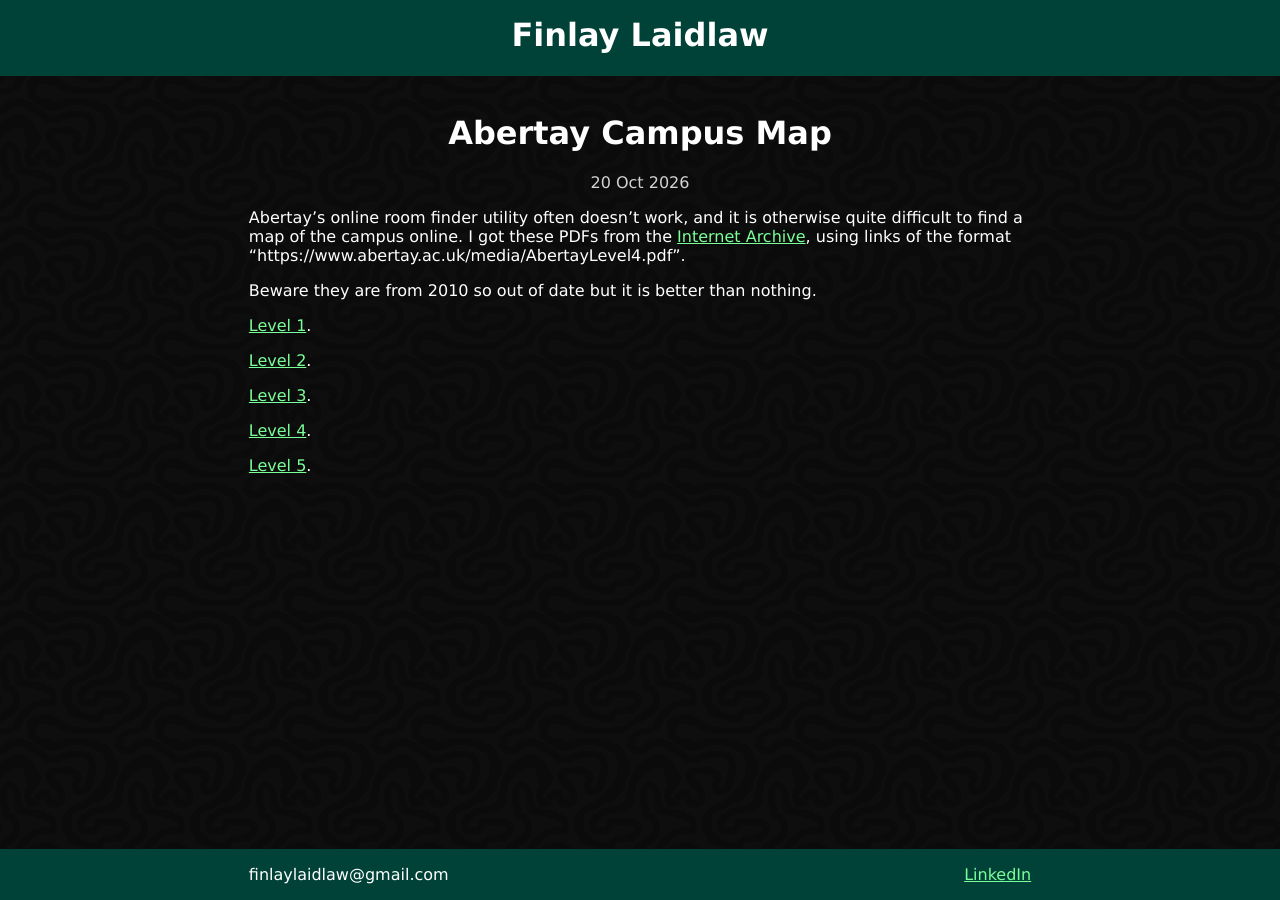
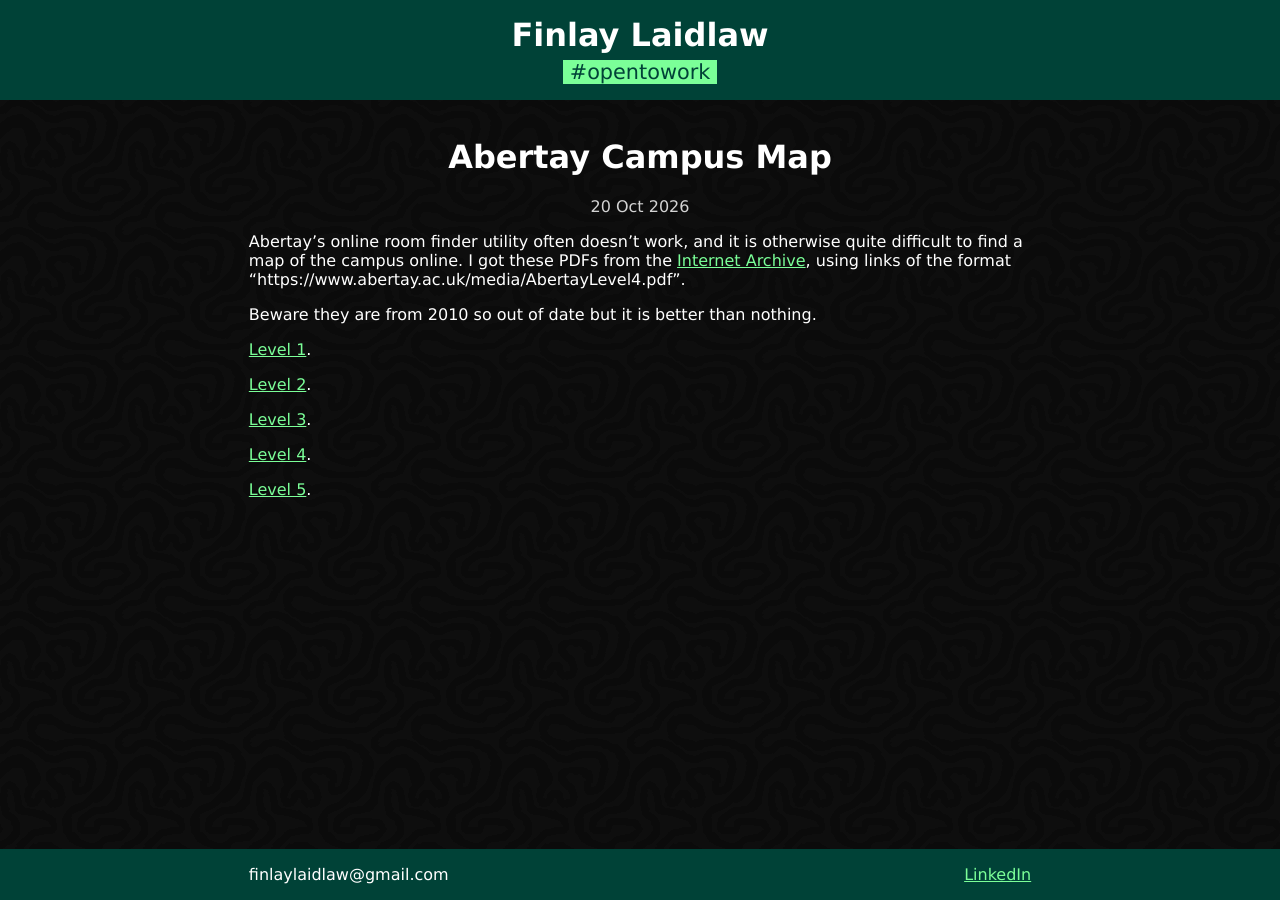
Before and after one commit to CyborgCabbage/cyborgcabbage.github.io, a Jekyll site: the page built from _posts/blog/2026-10-20-campus-map.md, in a window 1280 px wide. Built offline with Jekyll 4.4.1, drawn with Linux system fonts in a browser that asks for light colours.

Commit message:
Add opentowork banner, clearer download CV button, and hide post list in drop down.

```diff
--- a/_includes/header.html
+++ b/_includes/header.html
@@ -1,5 +1,6 @@
 <header>
   <div class="content">
-    <a href="/"><h1 class="centred">Finlay Laidlaw</h1></a>
+    <a href="/"><h1>Finlay Laidlaw</h1></a>
+    <p>#opentowork</p>
   </div>
 </header>
--- a/_sass/main.scss
+++ b/_sass/main.scss
@@ -3,6 +3,7 @@
 $bg-color: #0e0e0e;
 $text-color: #ffffff;
 $link-color: #7bff98;
+$hover-color: #daffe2;
 
 * {
   box-sizing: inherit;
@@ -44,6 +45,10 @@
     color: $link-color;
 }
 
+a:hover {
+    color: $hover-color;
+}
+
 header, footer {
   background-color: $bar-color;
   min-height: 3em;
@@ -58,10 +63,23 @@
   margin-bottom: 0.2em;
 }
 
+header p {
+  background-color: $link-color;
+  color: $bar-color;
+  margin: 0;
+  padding: 0 0.3em;
+  font-size: 130%;
+}
 
 header a {
   color: $text-color;
   text-decoration: none;
+}
+
+header .content {
+  display: flex;
+  align-items: center;
+  flex-direction: column;
 }
 
 .centred {
@@ -115,3 +133,16 @@
 .email > span:nth-child(even) {
 	display: none;
 }
+
+.download a {
+  background-color: $link-color;
+  color: $bar-color;
+  margin: 0;
+  padding: 0 0.3em;
+  font-size: 130%;
+  border-radius: 7px;
+  text-decoration: none;
+}
+.download a:hover {
+  background-color: $hover-color;
+}
```
Also changed, not shown: _posts/project/1999-01-01-hidden.md (deleted, +0 -23 lines), _posts/project/2026-09-01-heldritch-rush.md (+20 -0 lines), index.md (+13 -10 lines).
